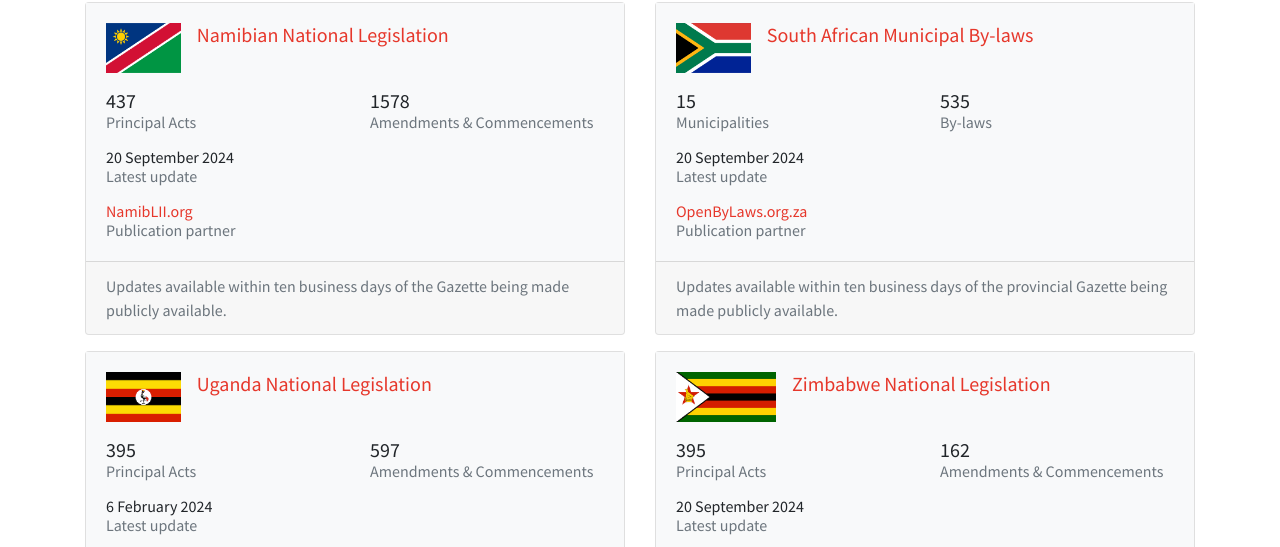
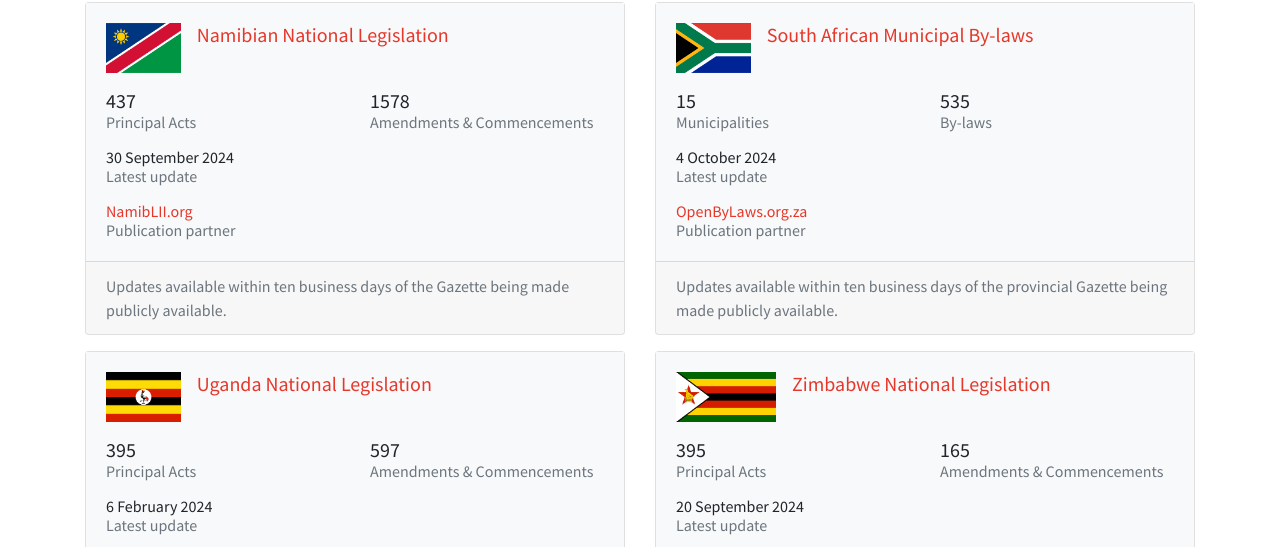
Before and after one commit to laws-africa/laws-africa.github.io, a Jekyll site: the page built from commons.markdown, in a window 1280 px wide and 1400 px high, scrolled down 595 px. Shown: the part 113-660 px from the top of the window. Built offline with Jekyll 4.4.1, drawn with Linux system fonts in a browser that asks for light colours; nearby versions of some CDN libraries; comment, search, counter and statistics services are not loaded; some of the changed text lies outside the part shown.

Commit message:
Updated commons stats

```diff
--- a/_data/commons.json
+++ b/_data/commons.json
@@ -1,11 +1,11 @@
 {
   "covid19": {
-    "as_at_date": "2024-09-20",
+    "as_at_date": "2024-09-30",
     "n_countries": 9,
     "n_principal": 2922
   },
   "na": {
-    "as_at_date": "2024-09-20",
+    "as_at_date": "2024-09-30",
     "n_principal": 437,
     "n_stubs": 1578
   },
@@ -33,13 +33,13 @@
     "n_stubs": 597
   },
   "za_bylaws": {
-    "as_at_date": "2024-09-20",
+    "as_at_date": "2024-10-04",
     "n_bylaws": 535,
     "n_municipalities": 15
   },
   "zw": {
     "as_at_date": "2024-09-20",
     "n_principal": 395,
-    "n_stubs": 162
+    "n_stubs": 165
   }
 }
```
